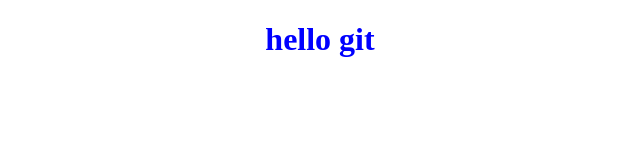
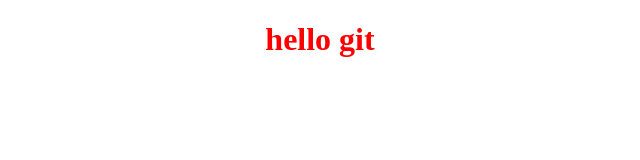
Before and after one commit to emilyrh/my-new-project, a plain HTML site: page index.html in a window 1280 px wide. Shown: the whole page, without its empty margins (320-960 px from the left). Drawn offline with Linux system fonts and the light colour scheme.

Commit message:
Created css and js files

```diff
--- a/index.html
+++ b/index.html
@@ -4,12 +4,7 @@
     <meta charset="UTF-8" />
     <meta name="viewport" content="width=>, initial-scale=1.0" />
     <title>Document</title>
-    <style>
-      h1 {
-        text-align: center;
-        color: blue;
-      }
-    </style>
+    <link rel="stylesheet" href="style.css" />
   </head>
   <body>
     <h1>hello git</h1>
--- /dev/null
+++ b/style.css
@@ -0,0 +1,4 @@
+h1 {
+  text-align: center;
+  color: red;
+}
```
Also changed, not shown: script.js (added).
